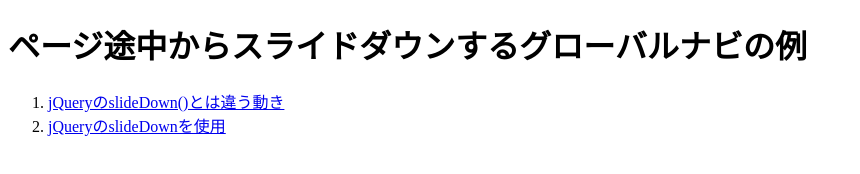
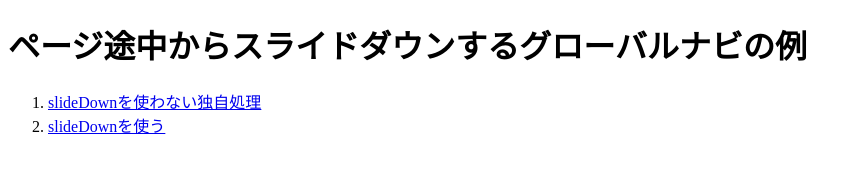
Before and after one commit to sutara79/demo-globalnavi-thin, a plain HTML site: page index.html in a window 1280 px wide. Shown: the whole page, without its empty margins (0-860 px from the left). Drawn offline with Linux system fonts and the light colour scheme.

```diff
--- a/index.html
+++ b/index.html
@@ -8,8 +8,8 @@
 <body>
 <h1>ページ途中からスライドダウンするグローバルナビの例</h1>
 <ol>
-  <li><a href="demo1/">jQueryのslideDown()とは違う動き</a></li>
-  <li><a href="demo2/">jQueryのslideDownを使用</a></li>
+  <li><a href="demo1/">slideDownを使わない独自処理</a></li>
+  <li><a href="demo2/">slideDownを使う</a></li>
 </ol>
 </body>
 </html>
```
Also changed, not shown: 1 other file.
